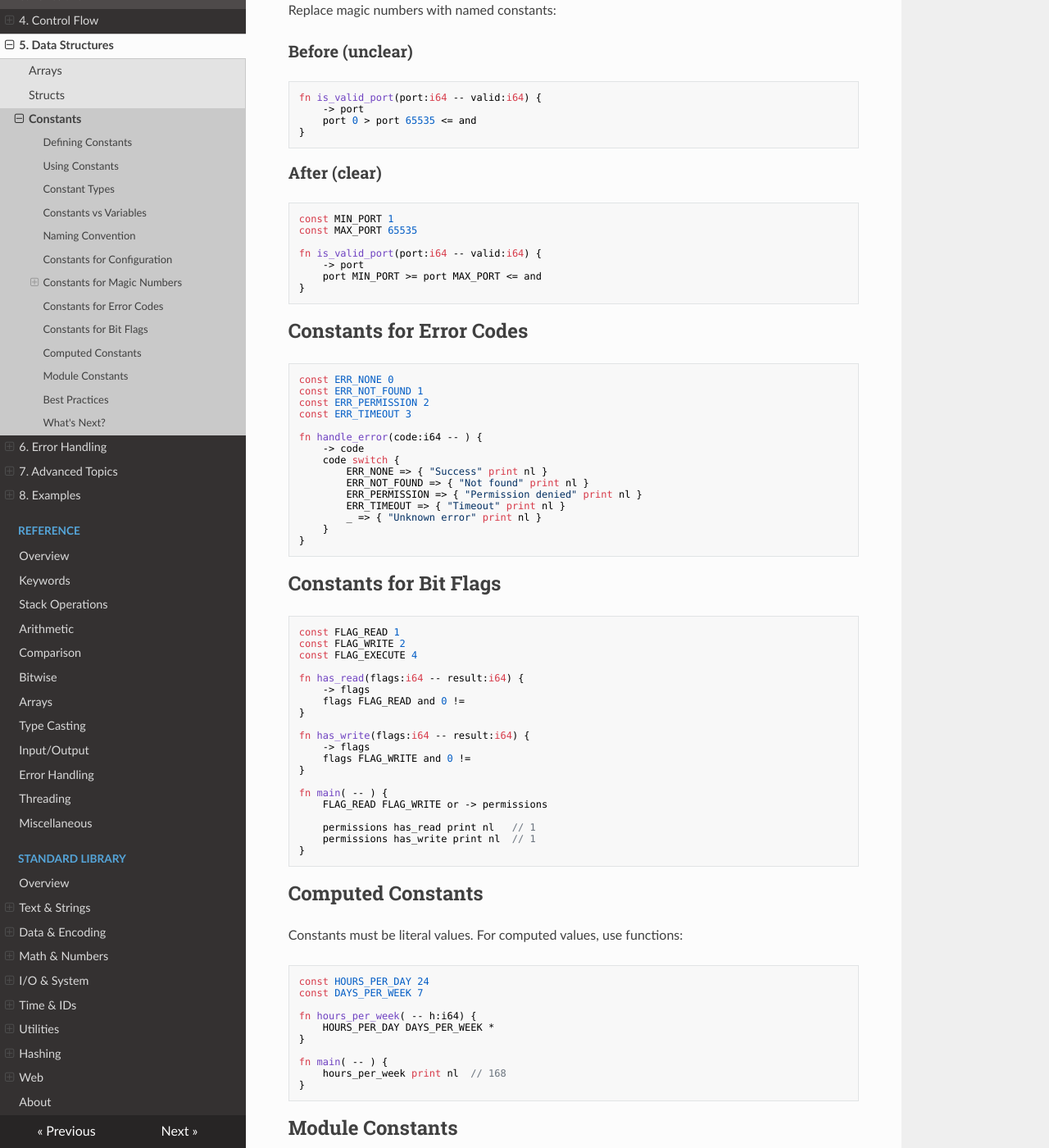
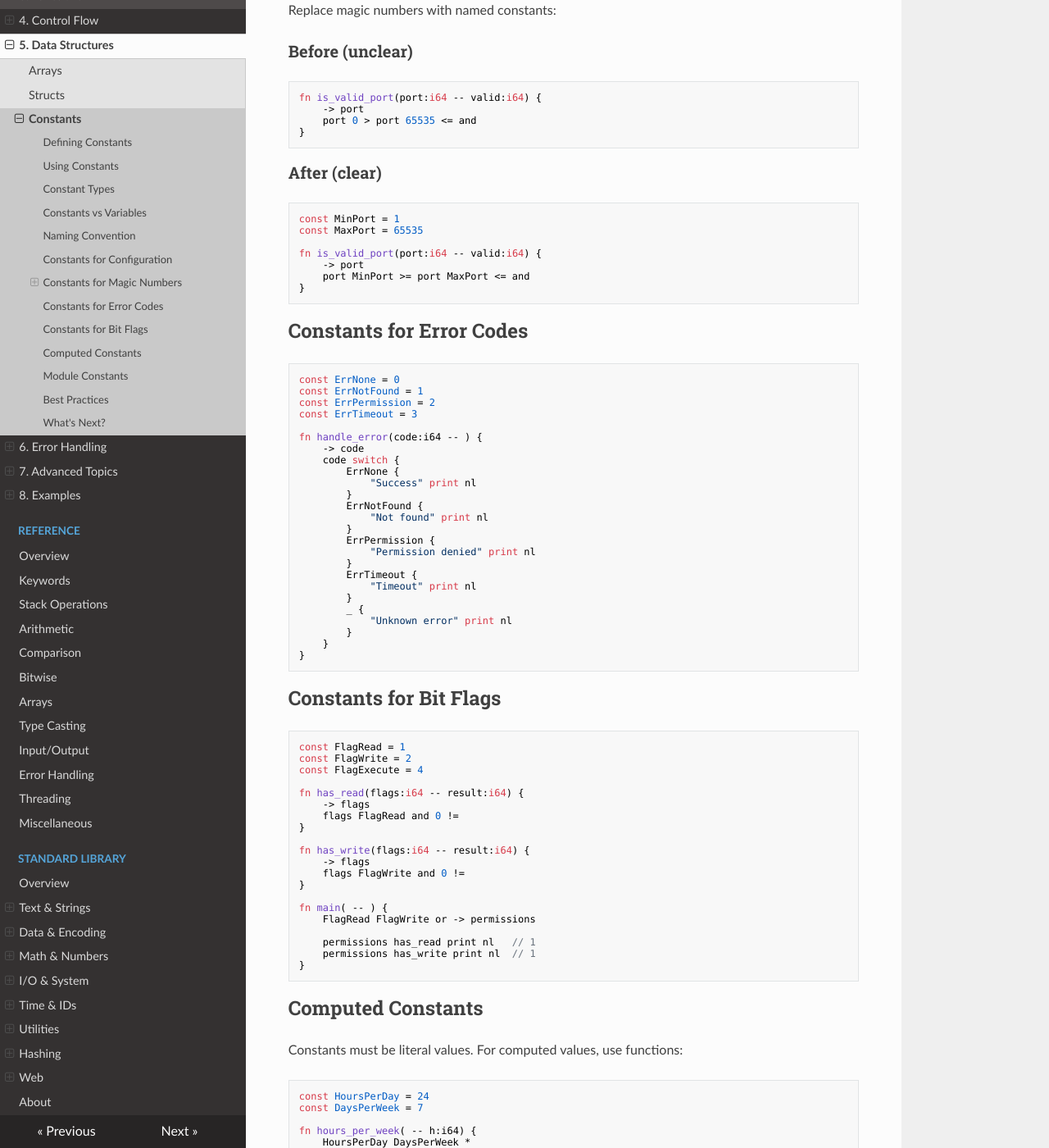
Before and after one commit to quadrate-language/quadrate, an MkDocs documentation site: the page built from docs/docs/docs/learn/5-data-structures/constants.md, in a window 1280 px wide and 1400 px high, scrolled down 1825 px. Shown: the whole window at 82% size. Built offline with MkDocs 1.6.1, drawn with Linux system fonts in a browser that asks for light colours; nearby versions of some CDN libraries; some of the changed text lies outside the part shown.

````diff
--- a/docs/docs/docs/learn/5-data-structures/constants.md
+++ b/docs/docs/docs/learn/5-data-structures/constants.md
@@ -5,9 +5,9 @@
 ## Defining Constants
 
 ```qd
-const PI 3.14159265358979
-const MAX_SIZE 1000
-const GREETING "Hello, World!"
+const Pi = 3.14159265358979
+const MaxSize = 1000
+const Greeting = "Hello, World!"
 ```
 
 Constants are defined at the top level, outside functions.
@@ -15,20 +15,20 @@
 ## Using Constants
 
 ```qd
-const PI 3.14159265358979
+const Pi = 3.14159265358979
 
 fn circle_area(r:f64 -- area:f64) {
 	-> r
-	r dup * PI *
+	r dup * Pi *
 }
 
 fn circle_circumference(r:f64 -- c:f64) {
 	-> r
-	2.0 r * PI *
+	2.0 r * Pi *
 }
 
 fn main( -- ) {
-	5.0 circle_area print nl        // 78.5398...
+	5.0 circle_area print nl           // 78.5398...
 	5.0 circle_circumference print nl  // 31.4159...
 }
 ```
@@ -39,18 +39,18 @@
 
 ```qd
 // Integer constants
-const MAX_RETRIES 3
-const BUFFER_SIZE 4096
-const INVALID_ID -1
+const MaxRetries = 3
+const BufferSize = 4096
+const InvalidId = -1
 
 // Float constants
-const PI 3.14159265358979
-const E 2.71828182845905
-const EPSILON 0.00001
+const Pi = 3.14159265358979
+const E = 2.71828182845905
+const Epsilon = 0.00001
 
 // String constants
-const VERSION "1.0.0"
-const APP_NAME "MyApp"
+const Version = "1.0.0"
+const AppName = "MyApp"
 ```
 
 ## Constants vs Variables
@@ -60,31 +60,31 @@
 | Defined at | Top level | Inside functions |
 | Can change | No | Yes |
 | Scope | Global | Function |
-| Syntax | `const NAME value` | `value -> name` |
+| Syntax | `const Name = value` | `value -> name` |
 
 ## Naming Convention
 
-Use UPPER_CASE for constants:
+Use PascalCase for constants:
 
 ```qd
-const MAX_CONNECTIONS 100
-const DEFAULT_TIMEOUT 30
-const API_BASE_URL "https://api.example.com"
+const MaxConnections = 100
+const DefaultTimeout = 30
+const ApiBaseUrl = "https://api.example.com"
 ```
 
 ## Constants for Configuration
 
 ```qd
-const DEBUG_MODE 1
-const LOG_LEVEL 2
-const MAX_THREADS 8
+const DebugMode = 1
+const LogLevel = 2
+const MaxThreads = 8
 
 fn main( -- ) {
-	DEBUG_MODE if {
+	DebugMode if {
 		"Debug mode enabled" print nl
 	}
 
-	LOG_LEVEL 2 >= if {
+	LogLevel 2 >= if {
 		"Verbose logging" print nl
 	}
 }
@@ -106,31 +106,41 @@
 ### After (clear)
 
 ```qd
-const MIN_PORT 1
-const MAX_PORT 65535
+const MinPort = 1
+const MaxPort = 65535
 
 fn is_valid_port(port:i64 -- valid:i64) {
 	-> port
-	port MIN_PORT >= port MAX_PORT <= and
+	port MinPort >= port MaxPort <= and
 }
 ```
 
 ## Constants for Error Codes
 
 ```qd
-const ERR_NONE 0
-const ERR_NOT_FOUND 1
-const ERR_PERMISSION 2
-const ERR_TIMEOUT 3
+const ErrNone = 0
+const ErrNotFound = 1
+const ErrPermission = 2
+const ErrTimeout = 3
 
 fn handle_error(code:i64 -- ) {
 	-> code
 	code switch {
-		ERR_NONE => { "Success" print nl }
-		ERR_NOT_FOUND => { "Not found" print nl }
-		ERR_PERMISSION => { "Permission denied" print nl }
-		ERR_TIMEOUT => { "Timeout" print nl }
-		_ => { "Unknown error" print nl }
+		ErrNone {
+			"Success" print nl
+		}
+		ErrNotFound {
+			"Not found" print nl
+		}
+		ErrPermission {
+			"Permission denied" print nl
+		}
+		ErrTimeout {
+			"Timeout" print nl
+		}
+		_ {
+			"Unknown error" print nl
+		}
 	}
 }
 ```
@@ -138,22 +148,22 @@
 ## Constants for Bit Flags
 
 ```qd
-const FLAG_READ 1
-const FLAG_WRITE 2
-const FLAG_EXECUTE 4
+const FlagRead = 1
+const FlagWrite = 2
+const FlagExecute = 4
 
 fn has_read(flags:i64 -- result:i64) {
 	-> flags
-	flags FLAG_READ and 0 !=
+	flags FlagRead and 0 !=
 }
 
 fn has_write(flags:i64 -- result:i64) {
 	-> flags
-	flags FLAG_WRITE and 0 !=
+	flags FlagWrite and 0 !=
 }
 
 fn main( -- ) {
-	FLAG_READ FLAG_WRITE or -> permissions
+	FlagRead FlagWrite or -> permissions
 
 	permissions has_read print nl   // 1
 	permissions has_write print nl  // 1
@@ -165,11 +175,11 @@
 Constants must be literal values. For computed values, use functions:
 
 ```qd
-const HOURS_PER_DAY 24
-const DAYS_PER_WEEK 7
+const HoursPerDay = 24
+const DaysPerWeek = 7
 
 fn hours_per_week( -- h:i64) {
-	HOURS_PER_DAY DAYS_PER_WEEK *
+	HoursPerDay DaysPerWeek *
 }
 
 fn main( -- ) {
@@ -183,34 +193,36 @@
 
 ```qd
 // config.qd
-const APP_VERSION "2.0.0"
-const MAX_USERS 1000
+pub const AppVersion = "2.0.0"
+pub const MaxUsers = 1000
+```
 
+```qd
 // main.qd
 use config
 
 fn main( -- ) {
-	"Version: " print config::APP_VERSION print nl
+	"Version: " print config::AppVersion print nl
 }
 ```
 
 ## Best Practices
 
-1. **Name clearly**: `MAX_CONNECTIONS` not `MC`
+1. **Name clearly**: `MaxConnections` not `MC`
 2. **Group related constants**: Keep HTTP status codes together
 3. **Document purpose**: Add comments for non-obvious values
 4. **Use for repeated values**: If you use a value more than once
 
 ```qd
 // HTTP Status Codes
-const HTTP_OK 200
-const HTTP_NOT_FOUND 404
-const HTTP_SERVER_ERROR 500
+const HttpOk = 200
+const HttpNotFound = 404
+const HttpServerError = 500
 
 // Timeouts (in seconds)
-const CONNECT_TIMEOUT 30
-const READ_TIMEOUT 60
-const WRITE_TIMEOUT 60
+const ConnectTimeout = 30
+const ReadTimeout = 60
+const WriteTimeout = 60
 ```
 
 ## What's Next?
````
Also changed, not shown: 4 other files.
